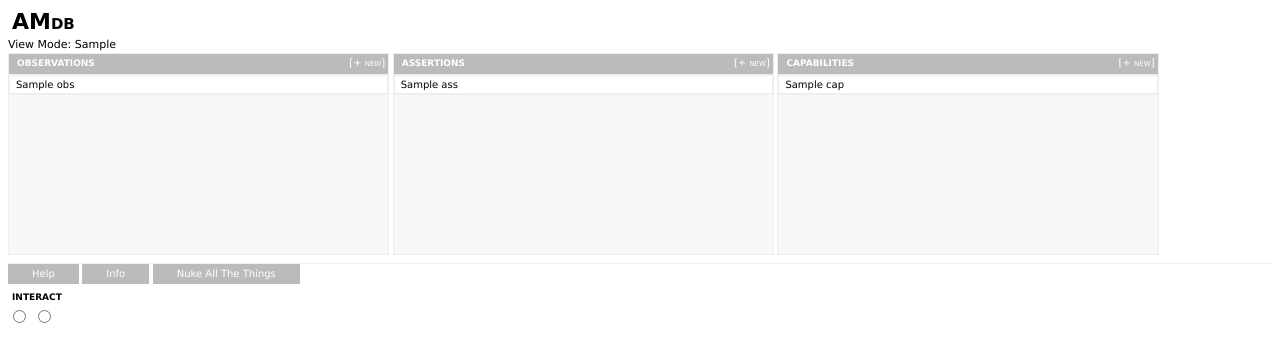
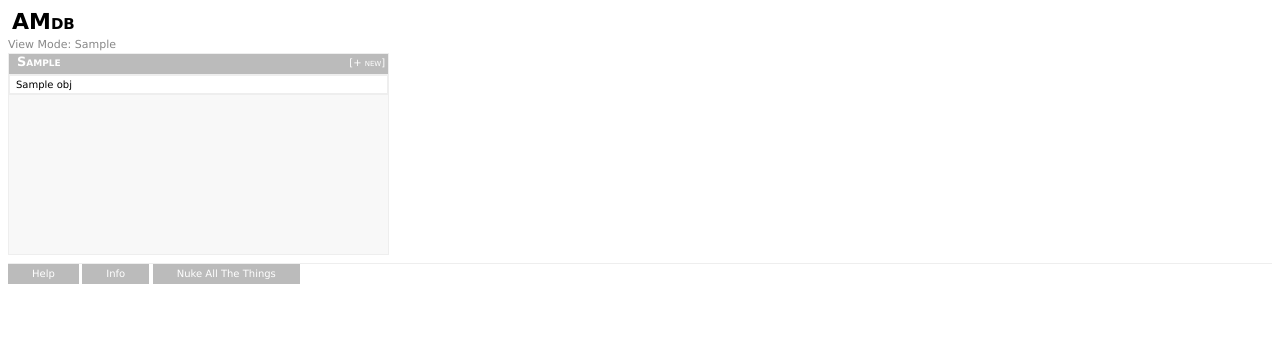
Before and after one commit to keroserene/amdb, a Django app: template amdb/templates/amdb/index.html in a window 1280 px wide. Shown: the part 14-376 px from the top of the page. Run offline with Django 3.2, Linux system fonts and the light colour scheme; the template is opened without the code that fills it: most values are stand-ins (such as "Sample title", 1, 10 or a date in 2020).

Commit message:
further generalization and DRY-ing and css tweaks.

```diff
--- a/amdb/settings.py
+++ b/amdb/settings.py
@@ -19,7 +19,7 @@ DATABASES = {
 # Hosts/domain names that are valid for this site; required if DEBUG is False
 # See https://docs.djangoproject.com/en/1.5/ref/settings/#allowed-hosts
 ALLOWED_HOSTS = []
-
+USE_X_FORWARDED_HOST = True
 # Local time zone for this installation. Choices can be found here:
 # http://en.wikipedia.org/wiki/List_of_tz_zones_by_name
 # although not all choices may be available on all operating systems.
--- a/amdb/static/amdb.css
+++ b/amdb/static/amdb.css
@@ -17,7 +17,15 @@ h1, h2, h3, h4, h5, h6 {
   margin: 2px;
   cursor: default;
 }
-
+input {
+  display: block;
+}
+select {
+  background-color: #fff;
+  border: 1px solid #ccc;
+  color: #666;
+  display: block;
+}
 .header {
   position: fixed; top: 0; left: 0;
   background-color: #000;
@@ -33,7 +41,9 @@ h1, h2, h3, h4, h5, h6 {
   text-align: right;
   right: 4px;
 }
-
+.view-mode {
+  color: #888;
+}
 
 .box {
   position: relative;
@@ -97,7 +107,24 @@ h1, h2, h3, h4, h5, h6 {
   border: 1px solid #888;
   padding: 4px 24px;
 }
-
+.deets p {
+  position: relative;
+}
+.errorlist {
+  color: #800;
+  position: absolute;
+  background-color: #eee;
+  top: 0; right: 0;
+}
+.deets input {
+  display: block;
+  width: 90%;
+  margin: 8px; padding: 6px 4px;
+  border: 1px solid #bbb;
+}
+.deets input:hover {
+  background-color: #ffe;
+}
 .obj-list {
   list-style: none;
   margin: 0; padding: 1px;
@@ -119,3 +146,10 @@ h1, h2, h3, h4, h5, h6 {
   border: 1px solid #fff;
   padding: 3px;
 }
+
+.helptext {
+  color: #989;
+}
+.todo {
+  color: #800;
+}
--- a/amdb/templates/amdb/assertion.html
+++ b/amdb/templates/amdb/assertion.html
@@ -1,5 +1,5 @@
 {% if edit %}
-  {{ edit.as_ul }}
+  {{ edit.as_p }}
 {% else %}
   {{ obj }}
 {% endif %}
--- a/amdb/templates/amdb/capability.html
+++ b/amdb/templates/amdb/capability.html
@@ -1,5 +1,5 @@
 {% if edit %}
-  {{ edit.as_ul }}
+  {{ edit.as_p }}
 {% else %}
-  MEOW.
+  {{ obj }}
 {% endif %}
--- a/amdb/templates/amdb/examine.html
+++ b/amdb/templates/amdb/examine.html
@@ -11,7 +11,7 @@
 <ul class="deets">
   {% include templ_path %}
 </ul>
-
+<p class="todo">TODO: Versioning</a>
 <div class="ops">
 
   {% if edit %}
--- a/amdb/templates/amdb/index.html
+++ b/amdb/templates/amdb/index.html
@@ -4,54 +4,28 @@
 {% block content %}
 <h1>AMdb</h1>
 
-<div>
+<div class="view-mode">
 View Mode: {{ view_mode }}
 </div>
 
+{% for list in obj_lists %}
+
 <div class="box">
-<h3>observations
-<a class="add" href="{% url 'edit' 'observation' 0 %}">[+ new]</a><br/>
+<h3>{{ list.cls_plural }}
+<a class="add" href="{% url 'new' list.cls %}">[+ new]</a><br/>
 </h3>
-{% if obs_list %}
+{% if list %}
   <ul class="obj-list">
-  {% for obs in obs_list %}
-    <li><a href="/observation/{{ obs.id }}/">{{ obs }}</a></li>
+  {% for obj in list %}
+    <li><a href="/{{ list.cls }}/{{ obj.id }}/">{{ obj }}</a></li>
   {% endfor %}
   </ul>
 {% else %}
-  <p class="note">[No observations yet]</p>
+  <p class="note">[No {{ list.cls_plural }} yet]</p>
 {% endif %}
 </div>
 
-<div class="box">
-<h3>assertions
-<a class="add" href="{% url 'edit' 'assertion' 0 %}">[+ new]</a><br/>
-</h3>
-{% if ass_list %}
-  <ul class="obj-list">
-  {% for ass in ass_list %}
-    <li><a href="/assertion/{{ ass.id }}/">{{ ass }}</a></li>
-  {% endfor %}
-  </ul>
-{% else %}
-  <p class="note">[No assertions yet]</p>
-{% endif %}
-</div>
-
-<div class="box">
-<h3>capabilities
-<a class="add" href="{% url 'edit' 'capability' 0 %}">[+ new]</a><br/>
-</h3>
-{% if cap_list %}
-  <ul class="obj-list">
-  {% for cap in cap_list %}
-    <li><a href="/capability/{{ cap.id }}/">{{ cap }}</a></li>
-  {% endfor %}
-  </ul>
-{% else %}
-  <p class="note">[No capabilities yet]</p>
-{% endif %}
-</div>
+{% endfor %}
 
 <div class="ops">
 <a href="/">Help</a>
@@ -59,13 +33,4 @@ View Mode: {{ view_mode }}
 <a href="{% url 'nuke' %}">Nuke All The Things</a>
 </div>
 
-<h3>interact</h3>
-<form action="{% url 'observation' 0 %}" method="post">
-{% csrf_token %}
-
-<input type='radio' name='meow' id='haha' value='meowww' />
-<input type='radio' name='meow' id='haha2' value='meowww' />
-
-</form>
-
 {% endblock %}
--- a/amdb/urls.py
+++ b/amdb/urls.py
@@ -19,4 +19,5 @@ urlpatterns = patterns('',
   url(r'^(?P<cls>\w+)/new$', 'amdb.views.new', name='new'),
 
   url(r'^nuke/$', 'amdb.views.nuke', name='nuke'),
+  url(r'^nuke/yes$', 'amdb.views.nuke_fo_realz', name='nuke_fo_realz'),
 )
```
Also changed, not shown: amdb/models.py (+33 -9 lines), amdb/templates/amdb/observation.html (+4 -5 lines), amdb/views.py (+22 -10 lines).
